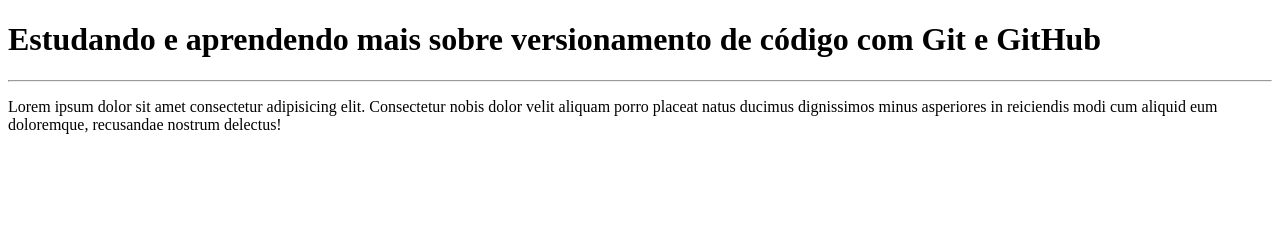
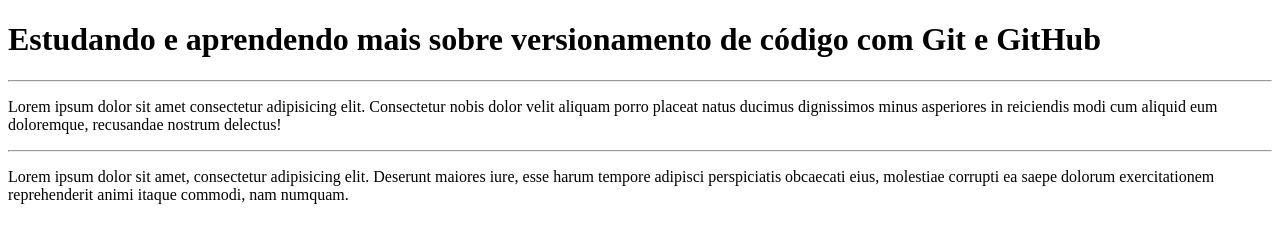
Before and after one commit to ItaloKurtney/CursoGIT-Hub, a plain HTML site: page Exemplo-Site/index.html in a window 1280 px wide. Drawn offline with Linux system fonts and the light colour scheme.

Commit message:
Adição de um novo Paragrafo

```diff
--- a/Exemplo-Site/index.html
+++ b/Exemplo-Site/index.html
@@ -7,7 +7,9 @@
 </head>
 <body>
     <h1>Estudando e aprendendo mais sobre versionamento de código com Git e GitHub</h1>
-    <hr>
+<hr>
     <p>Lorem ipsum dolor sit amet consectetur adipisicing elit. Consectetur nobis dolor velit aliquam porro placeat natus ducimus dignissimos minus asperiores in reiciendis modi cum aliquid eum doloremque, recusandae nostrum delectus!</p>
+<hr>
+    <p>Lorem ipsum dolor sit amet, consectetur adipisicing elit. Deserunt maiores iure, esse harum tempore adipisci perspiciatis obcaecati eius, molestiae corrupti ea saepe dolorum exercitationem reprehenderit animi itaque commodi, nam numquam.</p>
 </body>
 </html>
```
